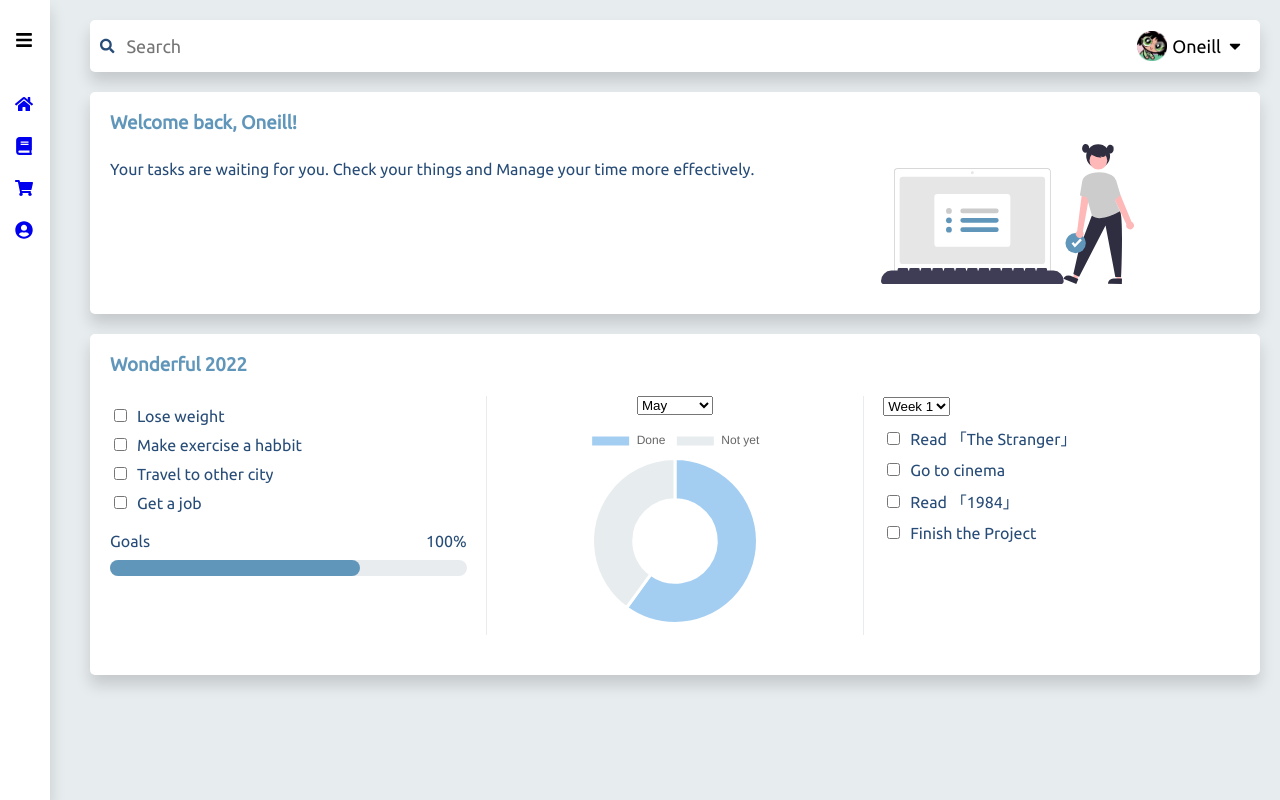
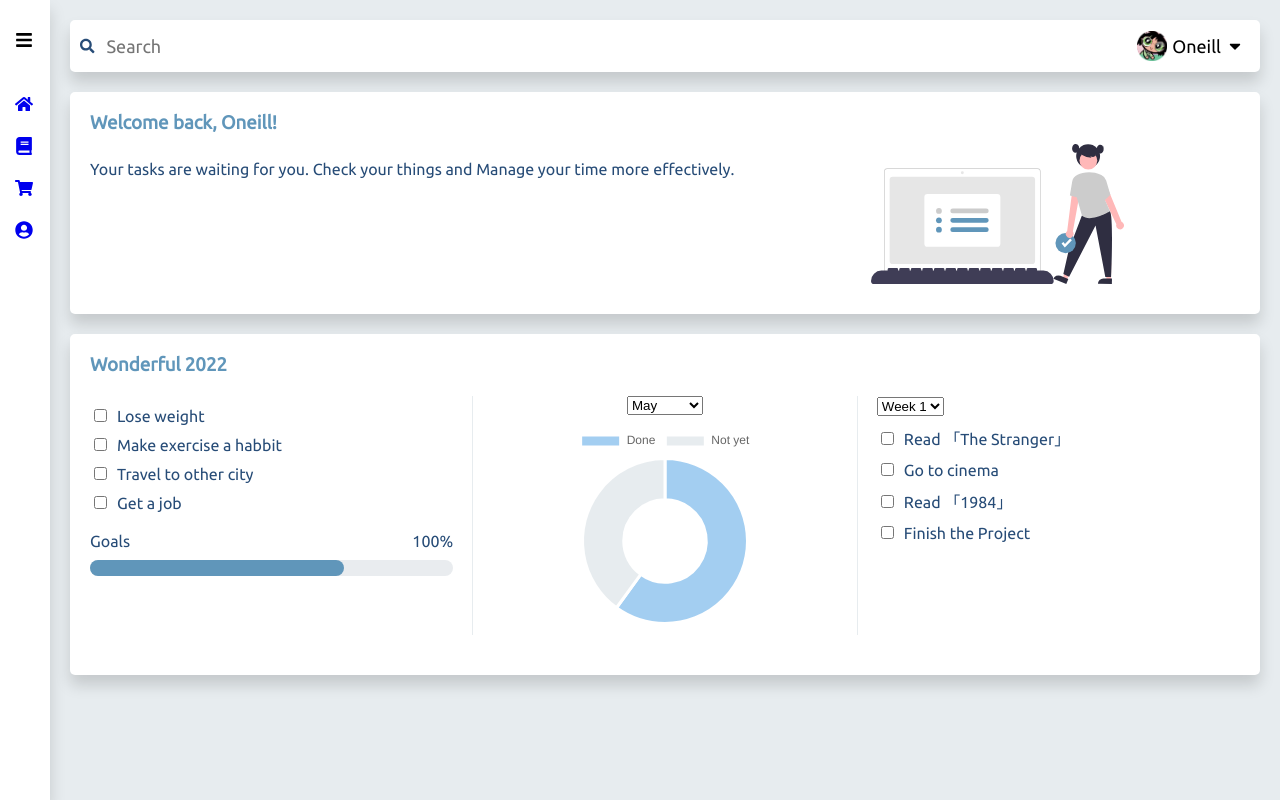
Before and after one commit to yujinoneill/task-manager-app, a React (Create React App) app: page / in a window 1280 px wide. Built offline with nearby package versions, Linux system fonts and the light colour scheme.

Commit message:
FEAT:Add new pages

```diff
--- a/src/App.js
+++ b/src/App.js
@@ -8,9 +8,13 @@ import Header from "./components/Header";
 
 // pages
 import Home from "./pages/Home";
-import DataStorage from "./pages/DataStorage";
-import Diary from "./pages/Diary";
+import Diary from "./pages/diary/Diary";
+import NewPost from "./pages/diary/NewPost";
+import EditPost from "./pages/diary/EditPost";
 import MyAccount from "./pages/MyAccount";
+import WishList from "./pages/wishlist/WishList";
+import NewWish from "./pages/wishlist/NewWish";
+import EditWish from "./pages/wishlist/EditWish";
 
 import SideBar from "./components/SideBar";
 
@@ -18,7 +22,7 @@ import SideBar from "./components/SideBar";
 const StyledApp = styled.div`
   padding: 20px;
   font-family: "Ubuntu", sans-serif;
-  margin-left: 70px;
+  margin-left: 50px;
 `;
 
 function App() {
@@ -29,8 +33,12 @@ function App() {
         <Header />
         <Routes>
           <Route path="/" element={<Home />} />
-          <Route path="/data" element={<DataStorage />} />
           <Route path="/diary" element={<Diary />} />
+          <Route path="/new-post" element={<NewPost />} />
+          <Route path="/edit-post" element={<EditPost />} />
+          <Route path="/wishlist" element={<WishList />} />
+          <Route path="/new-wish" element={<NewWish />} />
+          <Route path="/edit-wish" element={<EditWish />} />
           <Route path="/myaccount" element={<MyAccount />} />
         </Routes>
       </StyledApp>
```
